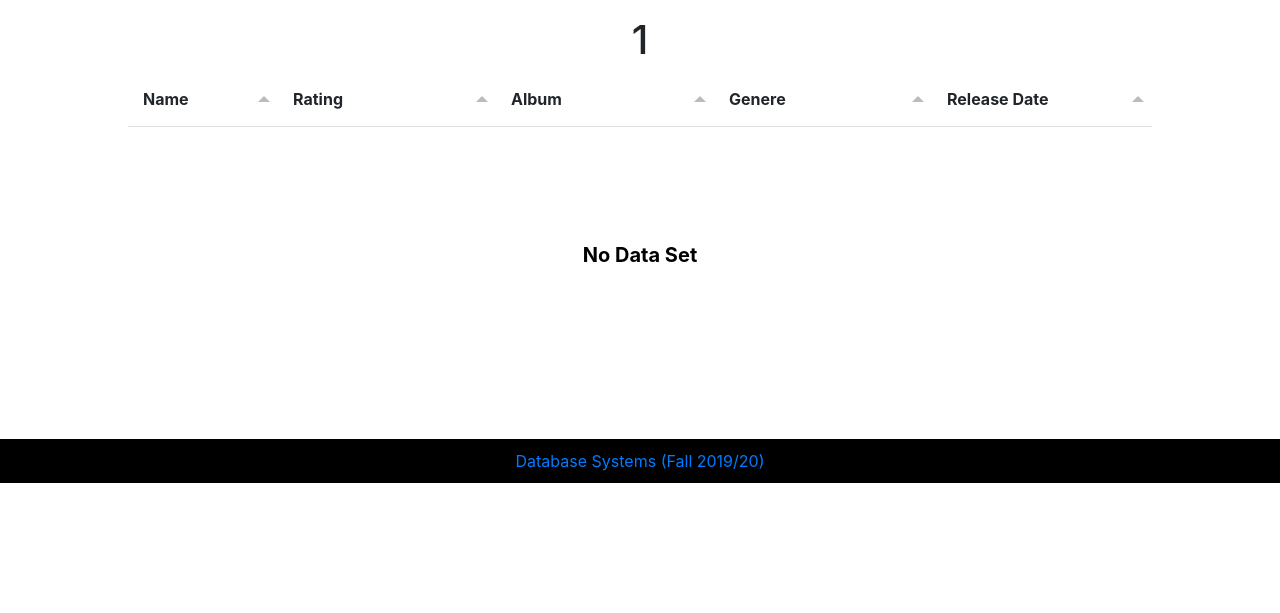
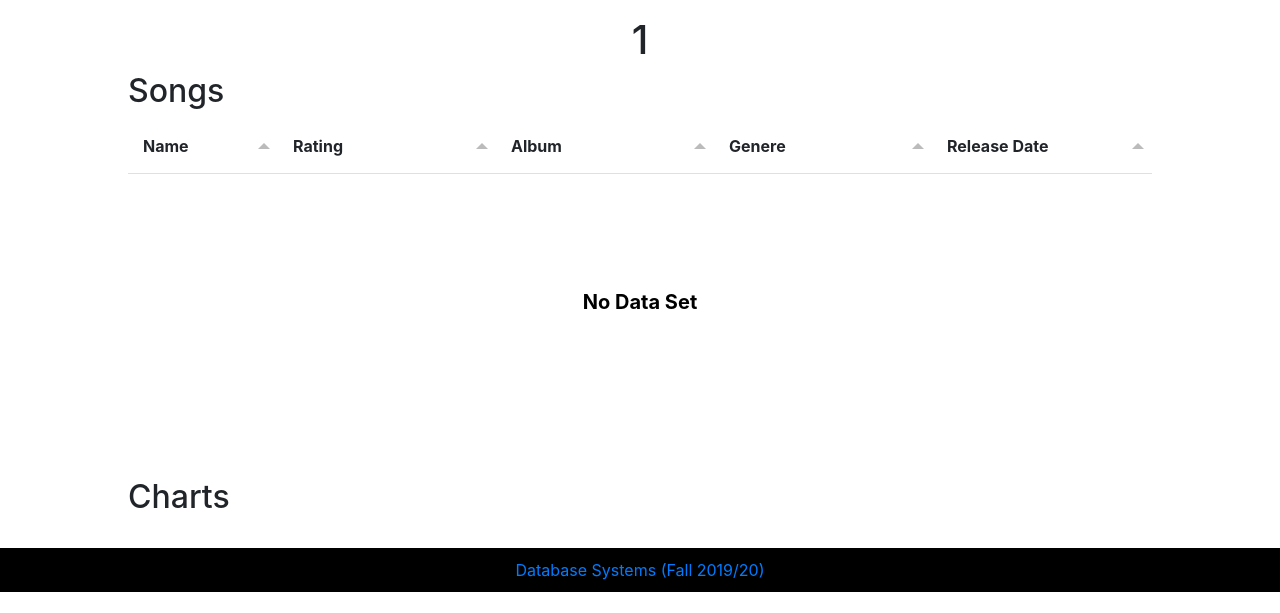
Before and after one commit to nadavbenyamini/dbs-project, a Flask app: page /artist/1 in a window 1280 px wide. Shown: the part 187-800 px from the top of the page. Run offline with Flask 2, Linux system fonts and the light colour scheme; data that the repository does not hold is empty; some libraries are stand-ins or nearby versions.

Commit message:
Properly fetching data for artist tables

```diff
--- a/templates/artist.html
+++ b/templates/artist.html
@@ -13,7 +13,7 @@
 
 
 </head>
-<body onload="temp()">
+<body onload="launch()">
 
 	<div class="header">
 		<img src="../static/img/database-icon.png" width="64" height="64" alt="db">
@@ -23,8 +23,11 @@
 
     <div class="middle">
         <h1 id="artist_id" style="text-align: center;">{{ artist_id }}</h1>
+		<h2>Songs</h2>
 		<div id="songs-table"></div>
-		<br>
+		<br><br>
+		<h2>Charts</h2>
+		<div id="artist-chart"></div>
 
 	</div>
 
```
